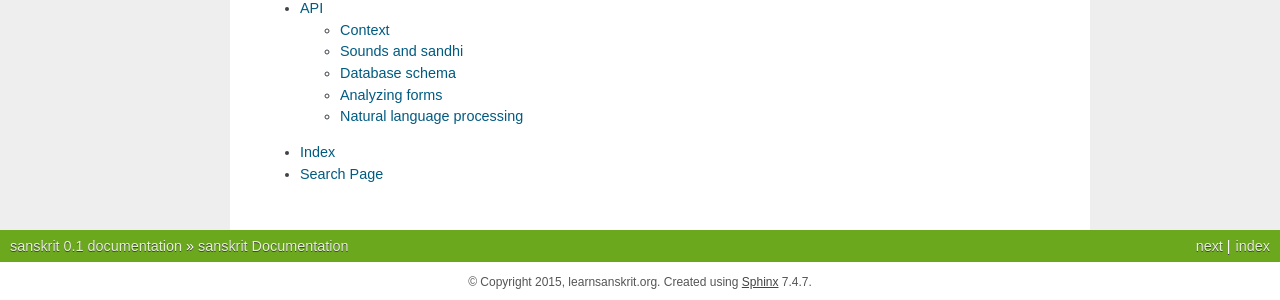
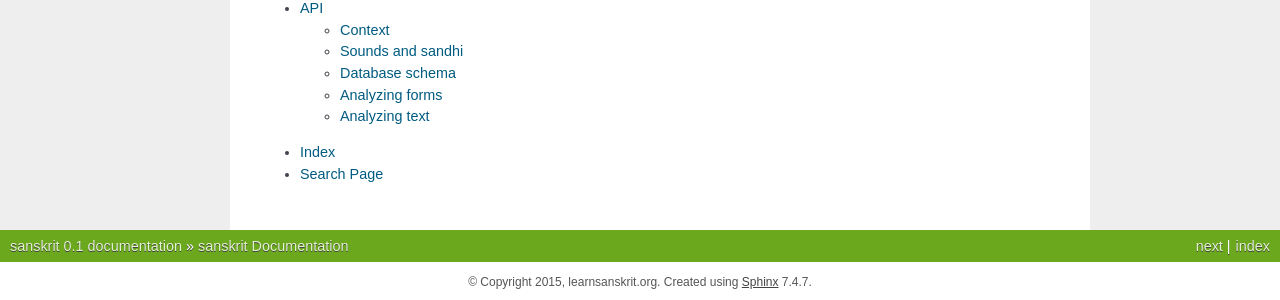
Before and after one commit to sanskrit/sanskrit, a Sphinx documentation site: the page built from docs/index.rst, in a window 1280 px wide. Shown: the part 399-699 px from the top of the page. Built offline with Sphinx 7.4.7, drawn with Linux system fonts in a browser that asks for light colours; formulas are drawn with MathJax 3.

Commit message:
Small tweaks to docs

```diff
--- a/docs/api.rst
+++ b/docs/api.rst
@@ -32,7 +32,7 @@ Analyzing forms
    :members:
 
 
-Natural language processing
----------------------------
+Analyzing text
+--------------
 .. automodule:: sanskrit.tagger
    :members:
--- a/docs/quickstart.rst
+++ b/docs/quickstart.rst
@@ -97,7 +97,7 @@ would produce the following output::
 Tagging text
 ------------
 
-The :class:`sanskrit.tagger.Tagger` class provides a way to analyze all of the
+The :class:`~sanskrit.tagger.Tagger` class provides a way to analyze all of the
 words in some Sanskrit passage. It does so by undoing the sandhi rules that
 separate different words then analyzing each of those words for a good parse.
 Since natural language is ambiguous, the tagger won't always produce "correct"
```
